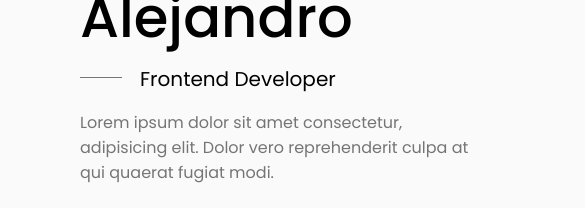
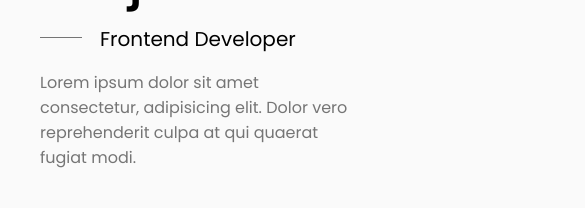
Before and after one commit to lobato-code/portfolio_v2, a React (Create React App) app: page / in a window 390 px wide. Shown: the part 337-545 px from the top of the page, 585 px wide, since content can reach past the window. Built offline with nearby package versions, Linux system fonts and the light colour scheme.

Commit message:
Fix responsive #home

```diff
--- a/src/App.css
+++ b/src/App.css
@@ -146,6 +146,10 @@ svg {
 
 /* ========================= LAYOUT ========================= */
 
+#root {
+  overflow: hidden;
+}
+
 .container {
   max-width: 968px;
   margin-left: auto;
@@ -220,3 +224,7 @@ svg {
     margin-right: var(--mb-1);
   }
 }
+
+/* * {
+  border: 1px solid;
+} */
--- a/src/components/contact/Contact.js
+++ b/src/components/contact/Contact.js
@@ -5,13 +5,13 @@ function Contact() {
   return (
     <div>
       {" "}
-      <div id="contact" className="contact section">
+      <section id="contact" className="contact section">
         <h1 className="contact__title">Get in touch</h1>
         <div className="contact__container container">
           <ContactForm />
           <Social />
         </div>
-      </div>
+      </section>
     </div>
   );
 }
--- a/src/components/home/home.css
+++ b/src/components/home/home.css
@@ -49,7 +49,7 @@
 }
 
 .home__description {
-  min-width: 400px;
+  /* min-width: 400px; */
   margin-bottom: var(--mb-3);
 }
 
@@ -138,7 +138,7 @@
 @media screen and (max-width: 768px) {
   .home__content {
     grid-template-columns: 0.5fr 3fr;
-    padding: 3.5rem;
+    padding: 1rem;
   }
 
   .home__img {
@@ -158,6 +158,14 @@
   }
 }
 
+@media screen and (max-width: 576px) {
+  .home__data p {
+    /* white-space: nowrap;
+    overflow: hidden;
+    text-overflow: ellipsis; */
+  }
+}
+
 /* For small devices */
 @media screen and (max-width: 350px) {
   .home__img {
```
